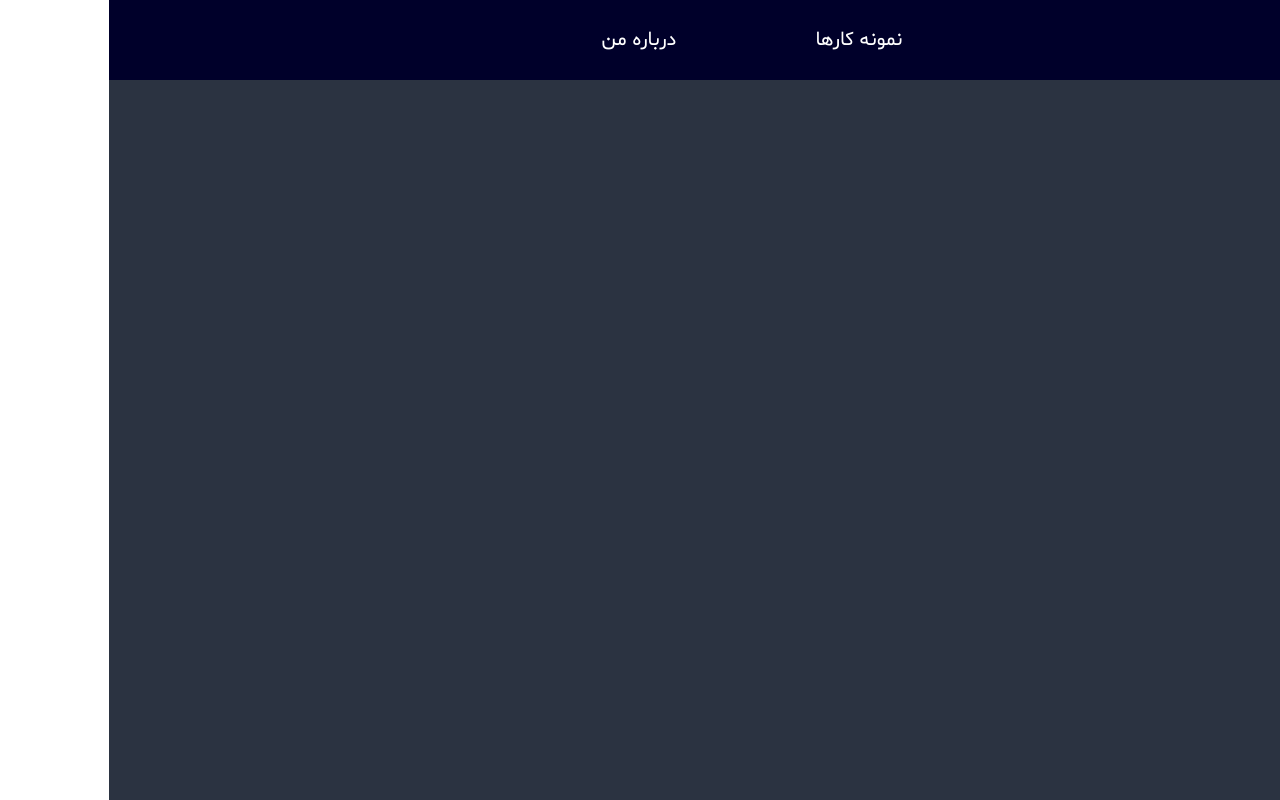
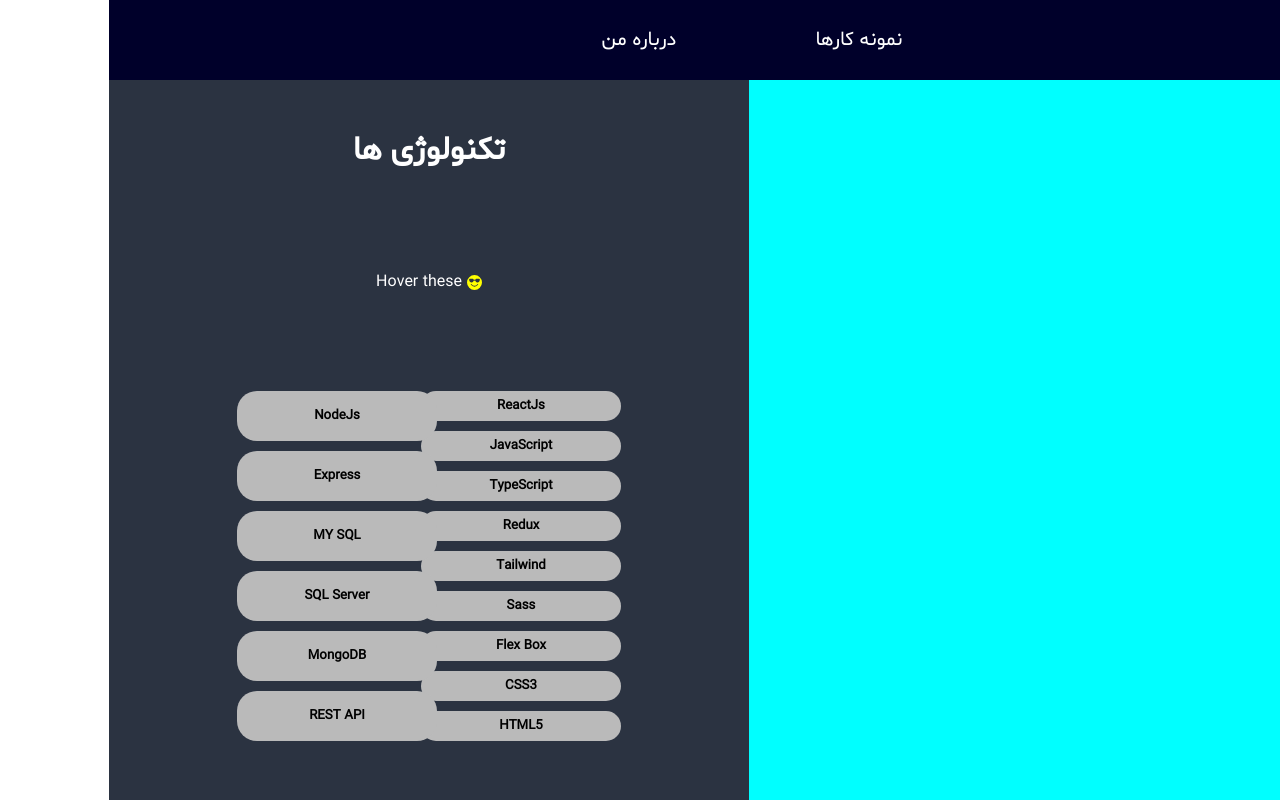
Before and after one commit to Alavi11/AboutMe, a React (Create React App) app: page /project in a window 1280 px wide. Built offline with nearby package versions, Linux system fonts and the light colour scheme.

Commit message:
create skill page

```diff
--- a/src/component/skills/Skills.css
+++ b/src/component/skills/Skills.css
@@ -2,8 +2,101 @@
     width: 100%;
     height: 90vh;
     background-color: rgba(0, 10, 27, 0.83);
+    display: flex;
 }
 a{
     color: #fff;
     text-decoration: none;
 }
+.projects{
+    width: 50%;
+    height: 100%;
+    background-color: aqua;
+}
+.technology{
+    width: 50%;
+    height: 100%;
+    display: flex;
+    flex-direction: column;
+    align-items: center;
+    justify-content: space-around;
+    color :#fff;
+}
+.technology div{
+    width: 100%;
+    height: 50%;
+    display: flex;
+    justify-content: space-around;
+    position: relative;
+    overflow-x: hidden;
+}
+.technology div ul{
+    height: 100%;
+    display: flex;
+    flex-direction: column-reverse;
+    justify-content: space-between;
+}
+.technology div ul li{
+    width: 200px;
+    height: 50%;
+    color : black;
+    font-weight: bold;
+    background-color: #bababa;
+    margin-bottom: 10px;
+    display: flex;
+    align-items: center;
+    justify-content: center;
+    border-radius: 20px;
+    position: relative;
+    overflow-x: hidden;
+}
+.technology div ul li:hover{
+    cursor: pointer;
+}
+
+.technology div ul li h5{
+    z-index: 10;
+}
+.technology div ul li div{
+    width: 100%;
+    height: 100%;
+    display: flex;
+    align-items: center;
+    justify-content: center;
+    position: absolute;
+    transition: 1s;
+    z-index: 1;
+    right: -100%;
+    border-radius: 20px;
+    background-color: aqua;
+}
+
+.front{
+    position: absolute;
+    animation: showfront 1.5s;
+    right: 20%;
+}
+.back{
+    position: absolute;
+    animation: showback 1.5s;
+    left: 20%;
+}
+
+@keyframes showfront {
+    0% {
+        right: -100%;
+    }
+
+    100% {
+        right: 20%;
+    }
+}
+@keyframes showback {
+    0% {
+        left: -100%;
+    }
+
+    100% {
+        left: 20%;
+    }
+}
--- a/src/component/skills/Skills.js
+++ b/src/component/skills/Skills.js
@@ -1,14 +1,92 @@
 import React from 'react'
 import "./Skills.css"
+import { BsFillEmojiSunglassesFill } from "react-icons/bs";
+
+
 
 const Skills = () => {
+
+    const level = (id,value) => {
+      document.getElementById(id).style.right = `${value}%` ;
+    }
+
+
   return <>
         <div className="skill">
             <div className="projects">
 
+
             </div>
             <div className="technology">
+                <h1>تکنولوژی ها</h1>
+                <p style={{display:"flex",alignItems:"center",justifyContent:"center"}}><BsFillEmojiSunglassesFill style={{"color":"yellow" , "fontSize":"15px",marginLeft:"5px"}}/> Hover these</p>
+                <div>
+                    <ul className="front">
+                      <li
+                          onMouseOver={()=>{level("html",-10)}}
+                      >
 
+                          <div id="html"></div><h5>HTML5</h5></li>
+                      <li
+                          onMouseOver={()=>{level("css",-10)}}
+                      >
+                        <div id="css"></div><h5>CSS3</h5></li>
+                      <li
+                          onMouseOver={()=>{level("flex",-10)}}
+                      >
+                        <div id="flex"></div><h5>Flex Box</h5></li>
+                      <li
+                          onMouseOver={()=>{level("sass",-20)}}
+                      >
+                        <div id="sass"></div><h5>Sass</h5></li>
+                      <li
+                          onMouseOver={()=>{level("tailwind",-80)}}
+                      >
+                        <div id="tailwind"></div><h5>Tailwind</h5></li>
+                      <li
+                          onMouseOver={()=>{level("readux",-40)}}
+                      >
+                        <div id="readux"></div><h5>Redux</h5></li>
+                      <li
+                          onMouseOver={()=>{level("type",-70)}}
+                      >
+                        <div id="type"></div><h5>TypeScript</h5></li>
+                      <li
+                          onMouseOver={()=>{level("js",-25)}}
+                      >
+                        <div id="js"></div><h5>JavaScript</h5></li>
+                      <li
+                          onMouseOver={()=>{level("react",-25)}}
+                      >
+                        <div id="react"></div><h5>ReactJs</h5></li>
+                    </ul>
+                    <ul className="back">
+                      <li
+                          onMouseOver={()=>{level("api",-20)}}
+                      >
+                        <div id="api"></div><h5>REST API</h5></li>
+                      <li
+                          onMouseOver={()=>{level("mongo",-40)}}
+                      >
+                        <div id="mongo"></div><h5>MongoDB</h5></li>
+                      <li
+                          onMouseOver={()=>{level("sql",-70)}}
+                      >
+                        <div id="sql"></div><h5>SQL Server</h5></li>
+                      <li
+                          onMouseOver={()=>{level("my",-70)}}
+                      >
+                        <div id="my"></div><h5>MY SQL</h5></li>
+                      <li
+                          onMouseOver={()=>{level("express",-70)}}
+                      >
+                        <div id="express"></div><h5>Express</h5></li>
+                      <li
+                          onMouseOver={()=>{level("node",-40)}}
+                      >
+                        <div id="node"></div><h5>NodeJs</h5></li>
+                    </ul>
+                </div>
             </div>
         </div>
   </>
```
